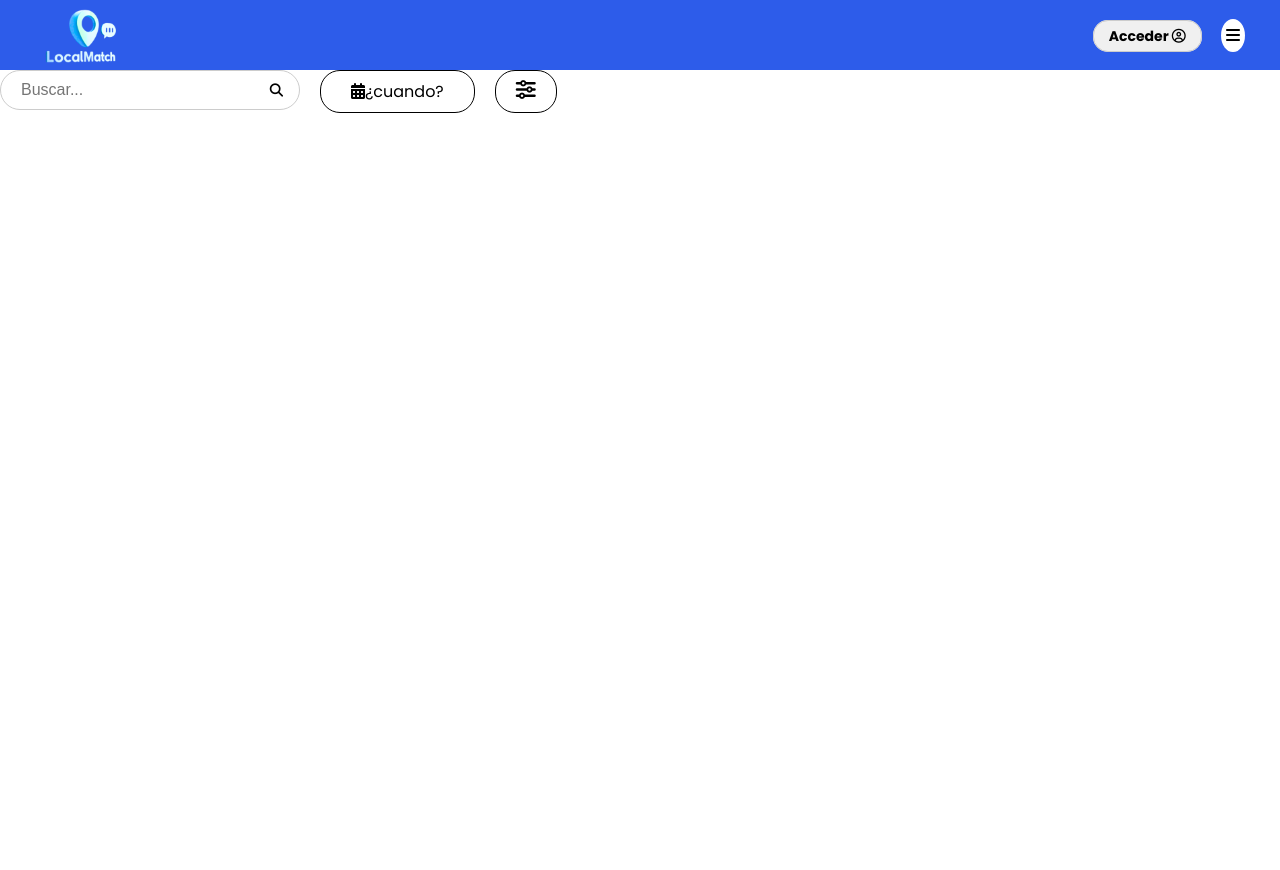
After one commit to jassielCOTA12/LocalEventos, a PHP site: page /inicio.html in a window 1280 px wide. The commit adds this page. Run offline with PHP 8.4, Linux system fonts and the light colour scheme; some libraries are stand-ins or nearby versions.

Commit message:
comienzo del inicio

```diff
--- /dev/null
+++ b/inicio.html
@@ -0,0 +1,52 @@
+<!DOCTYPE html>
+<html lang="en">
+<head>
+    <meta charset="UTF-8">
+    <meta name="viewport" content="width=device-width, initial-scale=1.0">
+    <title>Inicio</title>
+
+    <link href="https://fonts.googleapis.com/css2?family=Poppins:wght@200;300;400;500;700;800;900&display=swap" rel="stylesheet">
+    <link rel="stylesheet" href="https://cdnjs.cloudflare.com/ajax/libs/font-awesome/6.6.0/css/all.min.css" /><!---importacion de font awsome para logos -->
+    <link rel="stylesheet" href="styles.css">
+</head>
+<body class="inicio">
+    <div class="contenedor-gen">
+        <header class="header-gen">
+            <img src="./imagenes/logo.png" alt="LOGO" class="logoHeader-gen">
+            <div class="derechaHeader-gen">
+                <a href="##" class="btnAcceder-gen">Acceder <span><i class="fa-regular fa-circle-user"></i></span></a>
+                <a href="##" class="btnBarras-gen"><i class="fa-solid fa-bars"></i></a>
+
+            </div>
+        </header>
+        <div class="panelCentral-gen">
+            <div id="parteSuperior">
+                <div id="contenedor-busqueda">
+                    <div class="barraBusqueda">
+                        <input type="text" placeholder="Buscar..." id="inputBusqueda">
+                        <button type="submit" id="buscar">
+                            <i class="fa-solid fa-magnifying-glass"></i>
+                        </button>
+                    </div>
+                    <a href="##" id="calendario"><span><i class="fa-solid fa-calendar-days"></i></span>¿cuando?</a>
+                    <a href="##" id="filtro"><i class="fa-solid fa-sliders"></i></a>
+
+
+                </div>
+                <div id="contenedorSeleccion">
+
+                </div>
+
+
+            </div>
+            <div id="parteIngeriorGrid">
+                <article class="local-gen"></article>
+
+            </div>
+
+        </div>
+    </div>
+
+
+</body>
+</html>
--- a/login.html
+++ b/login.html
@@ -4,9 +4,11 @@
     <meta charset="UTF-8">
     <meta name="viewport" content="width=device-width, initial-scale=1.0">
     <title>Login</title>
-    <link rel="stylesheet" href="styles.css">
+
     <link href="https://fonts.googleapis.com/css2?family=Poppins:wght@200;300;400;500;700;800;900&display=swap" rel="stylesheet">
     <link rel="stylesheet" href="https://cdnjs.cloudflare.com/ajax/libs/font-awesome/6.6.0/css/all.min.css" /><!---importacion de font awsome para logos -->
+    <link rel="stylesheet" href="styles.css">
+
 </head>
 <body class="login">
     <div class="contenedor-gen">
@@ -28,7 +30,7 @@
                     <input type="password" id="passwordLogin" class="inputText-gen" placeholder="Contraseña">
 
                     <a href="##" id="olvidasteContraseña" >¿Olvidaste tu contraseña?</a> <br>
-                    <a href="##" id="btnIniciarSesion">Iniciar Sesión</a>
+                    <a href="inicio.html" id="btnIniciarSesion">Iniciar Sesión</a><!---Enlazada a inicio por el momento-->
                     o
                     <a href="##" id="btnGoogle"><span><i class="fa-brands fa-google"></i></span>Continuar con Google</a>
                     <a href="##" id="btnFacebook"><span><i class="fa-brands fa-facebook"></i></span>Continuar con Facebook</a>
--- a/registro.html
+++ b/registro.html
@@ -4,9 +4,10 @@
     <meta charset="UTF-8">
     <meta name="viewport" content="width=device-width, initial-scale=1.0">
     <title>Registro</title>
-    <link rel="stylesheet" href="styles.css">
+
     <link href="https://fonts.googleapis.com/css2?family=Poppins:wght@200;300;400;500;700;800;900&display=swap" rel="stylesheet">
     <link rel="stylesheet" href="https://cdnjs.cloudflare.com/ajax/libs/font-awesome/6.6.0/css/all.min.css" /><!---importacion de font awsome para logos -->
+    <link rel="stylesheet" href="styles.css">
 </head>
 <body class="registro">
     <div class="contenedor-gen">
--- a/styles.css
+++ b/styles.css
@@ -277,3 +277,47 @@ body.registro .panelCentral-gen{
                 #enlaceLogin:hover{
                     color: white;
                 }
+/*====Inicio====*/
+#contenedor-busqueda{
+    display: flex;
+    gap: 20px;
+
+}
+    .barraBusqueda{
+        display: flex;
+        align-items: center;
+        width: 300px;
+        height: 40px;
+        border: 1px solid #ccc;
+        border-radius: 20px;
+        padding: 0 10px;
+        box-sizing: border-box;
+    }
+        #inputBusqueda{
+            border: none;
+            outline: none;
+            flex: 1; /* para ajustarse al tamaño del contenedor*/
+            padding-left: 10px;
+            font-size: 16px;
+
+        }
+            #buscar{
+                background: none;
+                border: none;
+                cursor: pointer;
+            }
+    #calendario{
+        background: white;
+        padding: 8px 30px;
+        border-radius: 20px;
+        border: 1px solid black;
+    }
+    #filtro{
+        padding: 8px 20px;
+        border: 1px solid black;
+        border-radius: 20px;
+
+    }
+    #filtro i{
+        font-size: 20px;
+    }
```
